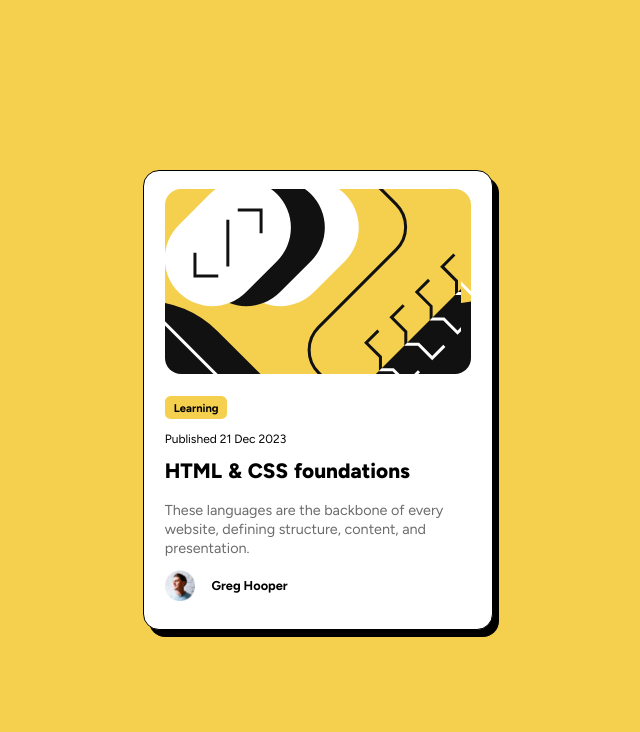
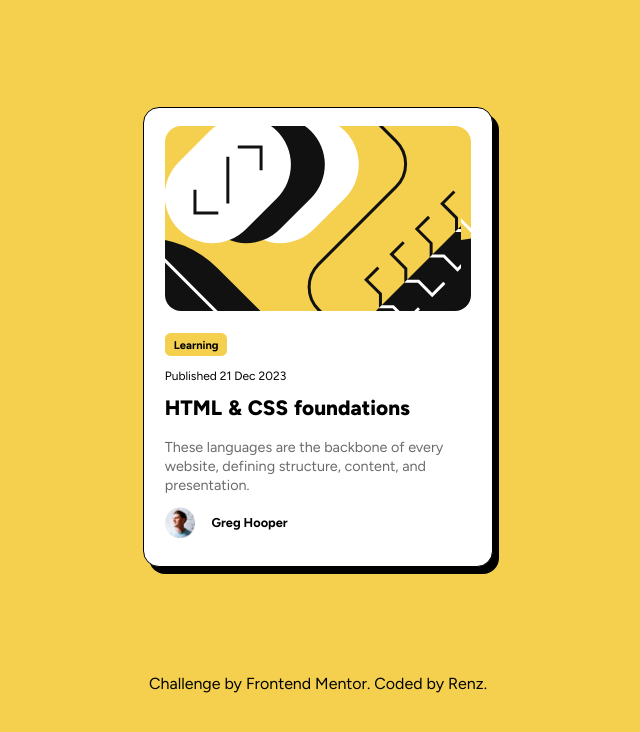
Before and after one commit to Renzoki/FrontEndMentorProjects, a plain HTML site: page Blog Card Preview/blog-preview-card-main/code/index.html in a window 1280 px wide. Shown: the whole page, without its empty margins (322-962 px from the left). Drawn offline with Linux system fonts and the light colour scheme.

Commit message:
added attribution

```diff
--- a/Blog Card Preview/blog-preview-card-main/code/index.html
+++ b/Blog Card Preview/blog-preview-card-main/code/index.html
@@ -7,7 +7,7 @@
     <link href="https://fonts.googleapis.com/css2?family=Figtree:ital,wght@0,300..900;1,300..900&display=swap"
         rel="stylesheet">
     <link rel="stylesheet" href="styles.css">
-    <title>Blog Preview Card</title>
+    <title>Frontend Mentor | Blog preview card</title>
 </head>
 
 <body class="center">
@@ -23,6 +23,10 @@
             <div class="author-name">Greg Hooper</div>
         </div>
     </a>
+    <div class="attribution">
+        Challenge by <a href="https://www.frontendmentor.io/challenges/blog-preview-card-ckPaj01IcS"
+            target="_blank">Frontend Mentor</a>.
+        Coded by <a href="https://github.com/Renzoki">Renz</a>.
 </body>
 
 </html>
--- a/Blog Card Preview/blog-preview-card-main/code/styles.css
+++ b/Blog Card Preview/blog-preview-card-main/code/styles.css
@@ -8,6 +8,7 @@ body {
 
 .center {
     display: flex;
+    flex-direction: column;
     justify-content: space-evenly;
     align-items: center;
 }
@@ -33,8 +34,8 @@ body {
     justify-self: stretch;
     min-height: 185px;
     border-radius: 1em;
+    background-image: url(../assets/images/illustration-article.svg);
     transform: translateY(-10px);
-    background-image: url(../assets/images/illustration-article.svg);
     background-position: -40px;
 }
 
@@ -106,3 +107,8 @@ body {
         box-shadow: 15px 15px  black;
     }
 }
+
+.attribution > a {
+    color: black;
+    text-decoration: none;
+}
```
